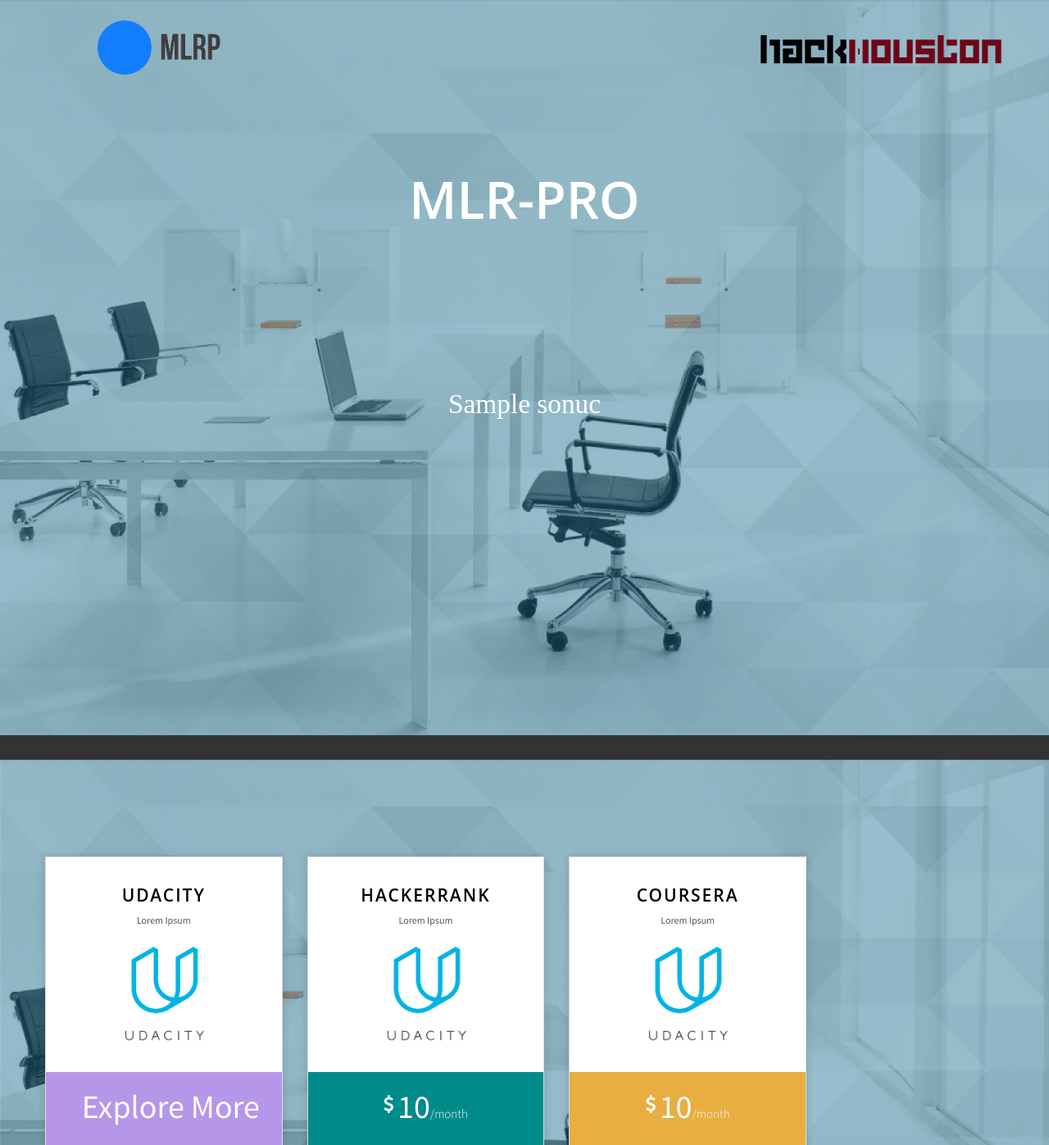
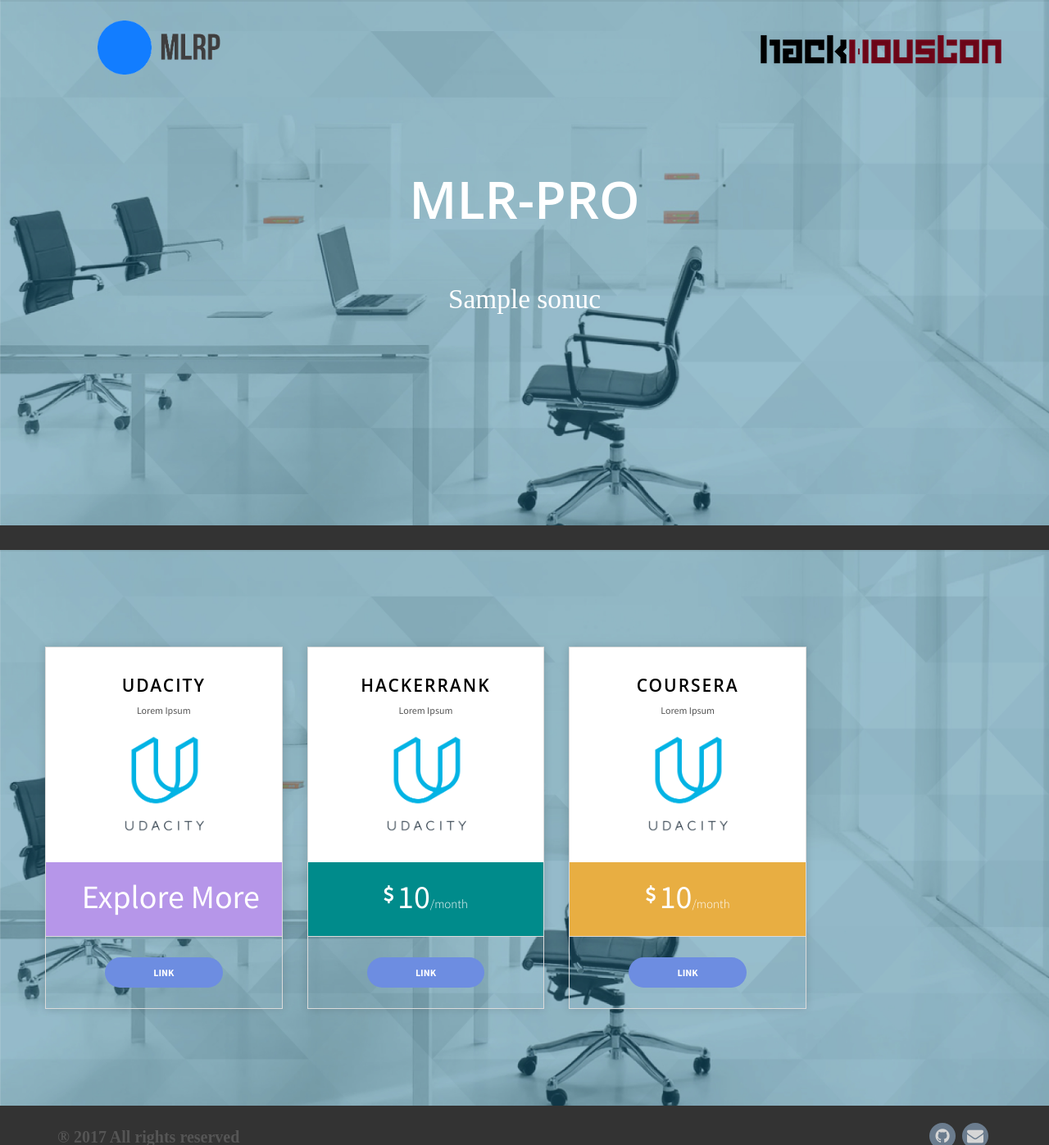
Before and after one commit to MichaelMMeskhi/MLRP, a Flask app: template templates/result.html in a window 1280 px wide. Shown: the top 1397 px of the page at 82% size. Run offline with Flask 2, Linux system fonts and the light colour scheme; the template is opened without the code that fills it: most values are stand-ins (such as "Sample title", 1, 10 or a date in 2020); parts of the project's set-up code (start-up, migrations or seed data) failed here and were passed over; some libraries are stand-ins or nearby versions.

Commit message:
width update

```diff
--- a/templates/result.html
+++ b/templates/result.html
@@ -34,7 +34,7 @@
     <div class="jumbotron hero">
         <div class="result" style="text-align: center; font-family:Bebas; font-size: 40px; color: #ffffff; padding-top: 140px; padding-bottom: 140px">
             <h1 class="display-2">MLR-PRO</h1>
-            <p class="display-3" style="font-family:Bebas Neue; font-type:normal;text-align: center; margin:15%; font-size: 25pt;" > {{ sonuc }}</p>
+            <p class="display-3" style="font-family:Bebas Neue; font-type:normal;text-align: center; margin:5%; font-size: 25pt;" > {{ sonuc }}</p>
             <div style="text-align: center;"></div>
         </div>
 
```
